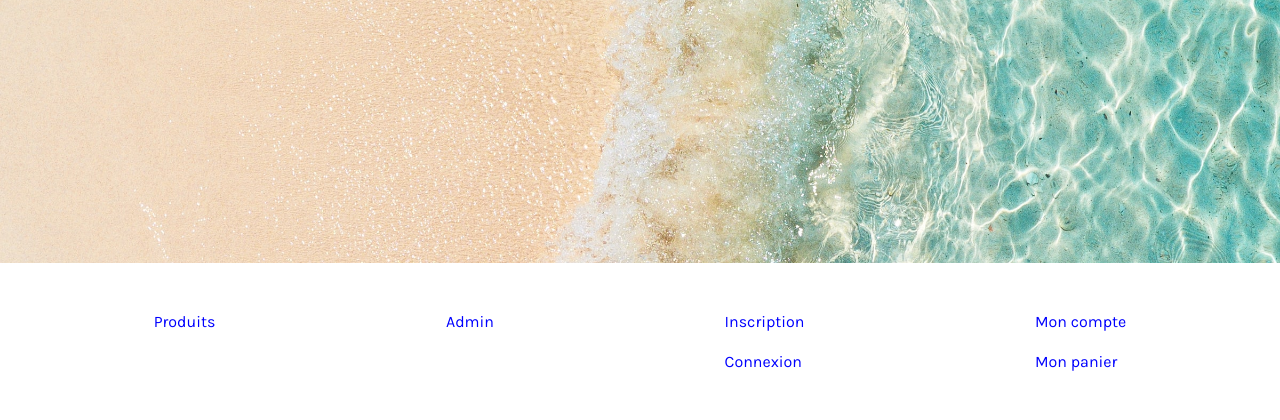
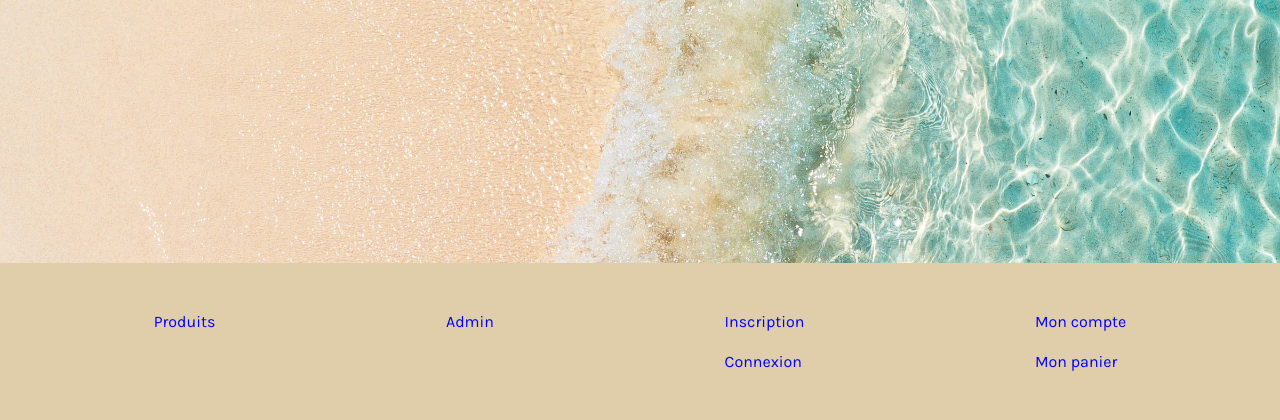
Before and after one commit to Artemis1997-D/paradise, a PHP site: page /index.php in a window 1280 px wide. Shown: the part 2218-2638 px from the top of the page. Run offline with PHP 8.4, Linux system fonts and the light colour scheme.

Commit message:
change size img and css

```diff
--- a/asset/style/style.css
+++ b/asset/style/style.css
@@ -23,7 +23,7 @@ header {
   text-align: center;
   position: sticky;
   top: 0px;
-  background-color: white;
+  background-color: #f8f9f5;
   box-shadow: 0 4px 8px 0 rgba(0,0,0,0.2);
   z-index: 1;
 }
@@ -372,7 +372,7 @@ footer {
   padding: 3%;
   display: flex;
   justify-content:space-around;
-  background:  white;
+  background:  #e0cda9;
 }
 
 footer a {
```
Also changed, not shown: asset/img_produit/dream-bungalow-img3.jpg, asset/img_produit/sand-point-img1.jpg, asset/img_produit/sand-point-img2.jpg, 2 other files.
